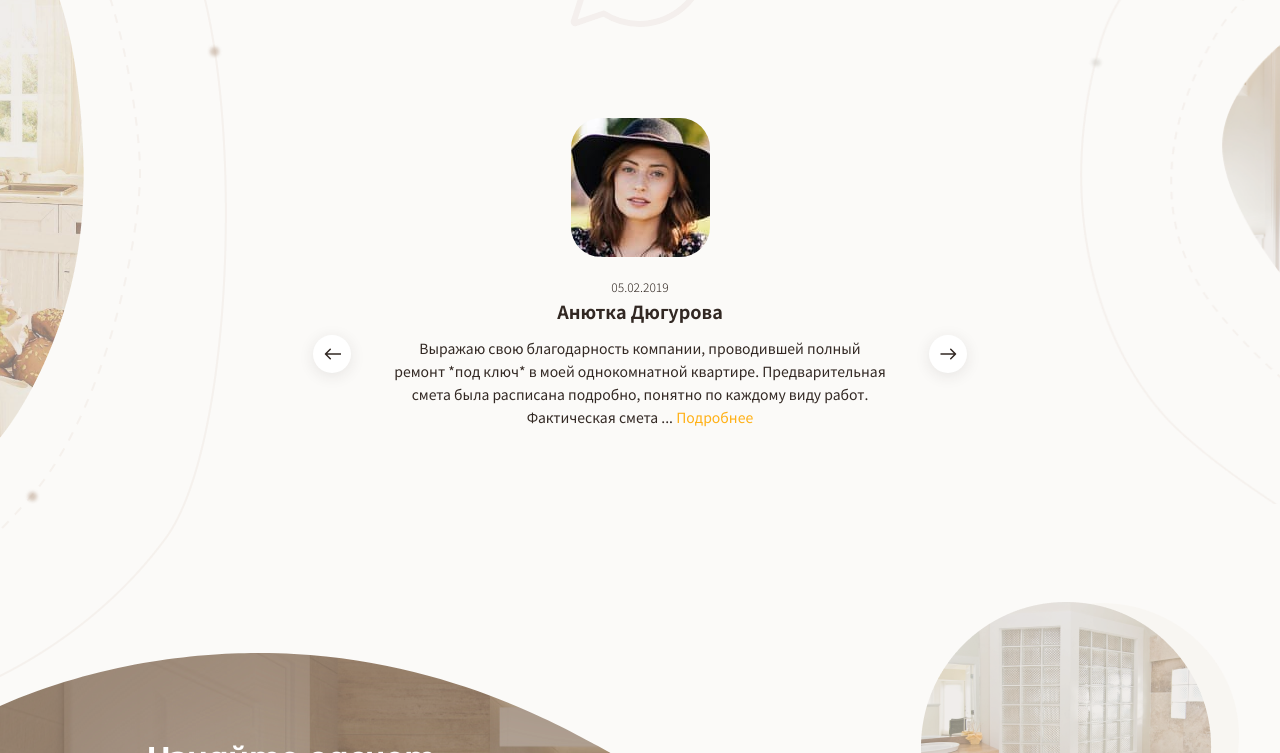
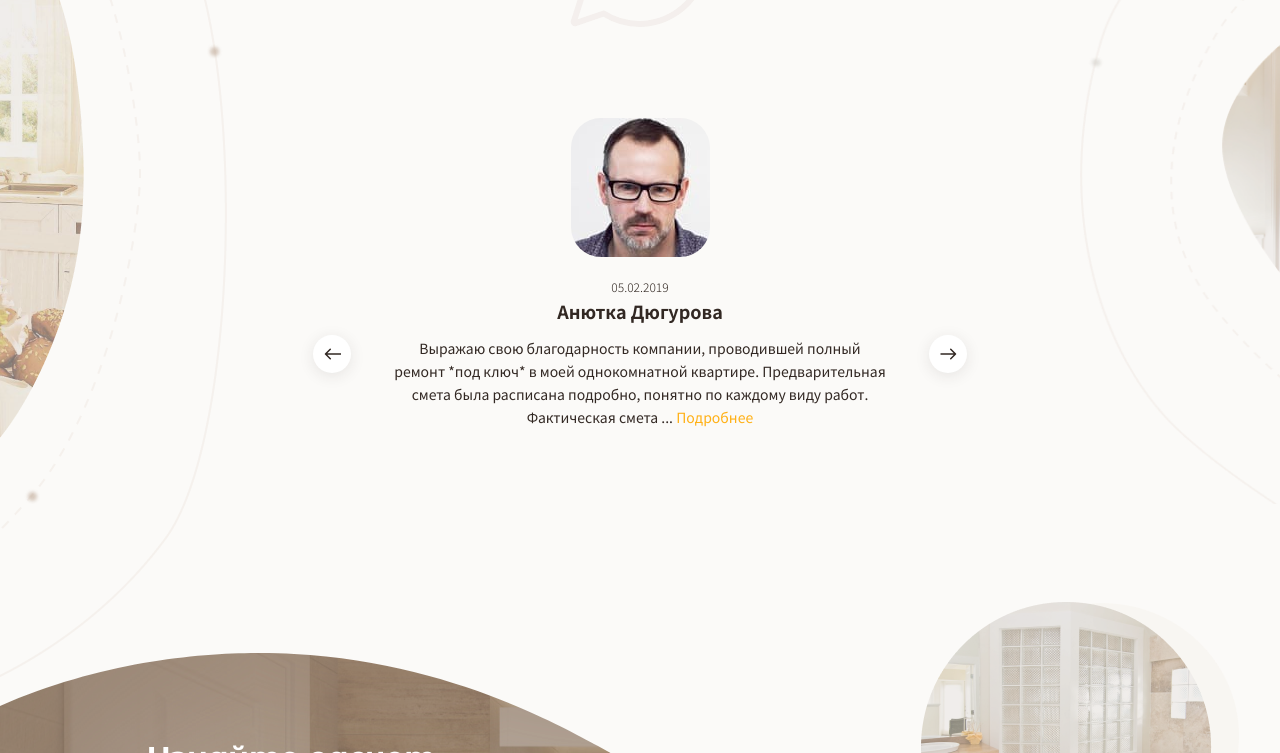
Before and after one commit to RadroachJohny/relax-live, a plain HTML site: page index.html in a window 1280 px wide. Both pictures are taken after a click on the element 332 px from the left and 9417 px from the top of the page. Shown: the part 9064-9817 px from the top of the page. Drawn offline with Linux system fonts and the light colour scheme.

Commit message:
customers slider

```diff
--- a/index.html
+++ b/index.html
@@ -1376,6 +1376,7 @@
             fill="#322823"></path>
         </svg>
       </div>
+      <div class="reviews-slider__outer">
       <div class="reviews-slider">
         <div class="reviews-slider__slide">
           <div class="reviews-slider__slide-img"><img src="./images/reviews/ava1.jpg" alt=""></div>
@@ -1420,6 +1421,7 @@
             работ. Фактическая смета ... <a class="link-reviews-detail">Подробнее</a></div>
         </div>
       </div><!-- /reviews-slider -->
+      </div>
     </div>
     <div class="slider-dots slider-dots-reviews slider-dots-base">
       <div class="dot dot-reviews switch dot_active">
--- a/scripts/main.js
+++ b/scripts/main.js
@@ -50,11 +50,6 @@ document.addEventListener('DOMContentLoaded', () => {
         document.addEventListener('click',closeHandler);
       });
     });
-
-    function toggleRepairMenu() {
-
-
-    }
   };
 
   const accordeon = () => {
@@ -279,12 +274,46 @@ document.addEventListener('DOMContentLoaded', () => {
   const reviewsSlider = () => {
     const sliderWrap = document.querySelector('.reviews-slider-wrap'),
           sliderContainer = sliderWrap.querySelector('.reviews-slider'),
-          slides = sliderWrap.querySelectorAll('.reviews-slider__slide');
+          sliderOuter = sliderWrap.querySelector('.reviews-slider__outer'),
+          slides = sliderWrap.querySelectorAll('.reviews-slider__slide'),
+          arrowLeft = document.getElementById('reviews-arrow_left'),
+          arrowRight = document.getElementById('reviews-arrow_right');
 
-          console.log(sliderWrap);
-          console.log(sliderContainer);
-          console.log(slides);
+    let offset = 0;
+    let width = window.getComputedStyle(sliderWrap).width;
+
+    sliderOuter.style.overflow = 'hidden';
+
+    sliderContainer.style.width = 100 * slides.length + '%';
+    sliderContainer.style.display = 'flex';
+    sliderContainer.style.transition = 'transform 0.5s ease';
+
+    slides.forEach(slide => {
+      slide.style.width = width;
+    });
+
+    arrowRight.addEventListener('click', () => {
+      if (offset === +width.slice(0, width.length - 2) * (slides.length -1)) {
+        offset = 0;
+      } else {
+        offset += +width.slice(0, width.length - 2);
+      }
+
+      sliderContainer.style.transform = `translateX(${-offset}px)`;
+    });
+
+    arrowLeft.addEventListener('click', () => {
+      if (offset == 0 ) {
+        offset = +width.slice(0, width.length - 2) * (slides.length -1);
+      } else {
+        offset -= +width.slice(0, width.length - 2);
+      }
+
+      sliderContainer.style.transform = `translateX(${-offset}px)`;
+    });
   };
+
+
 
 
   reviewsSlider();
```
